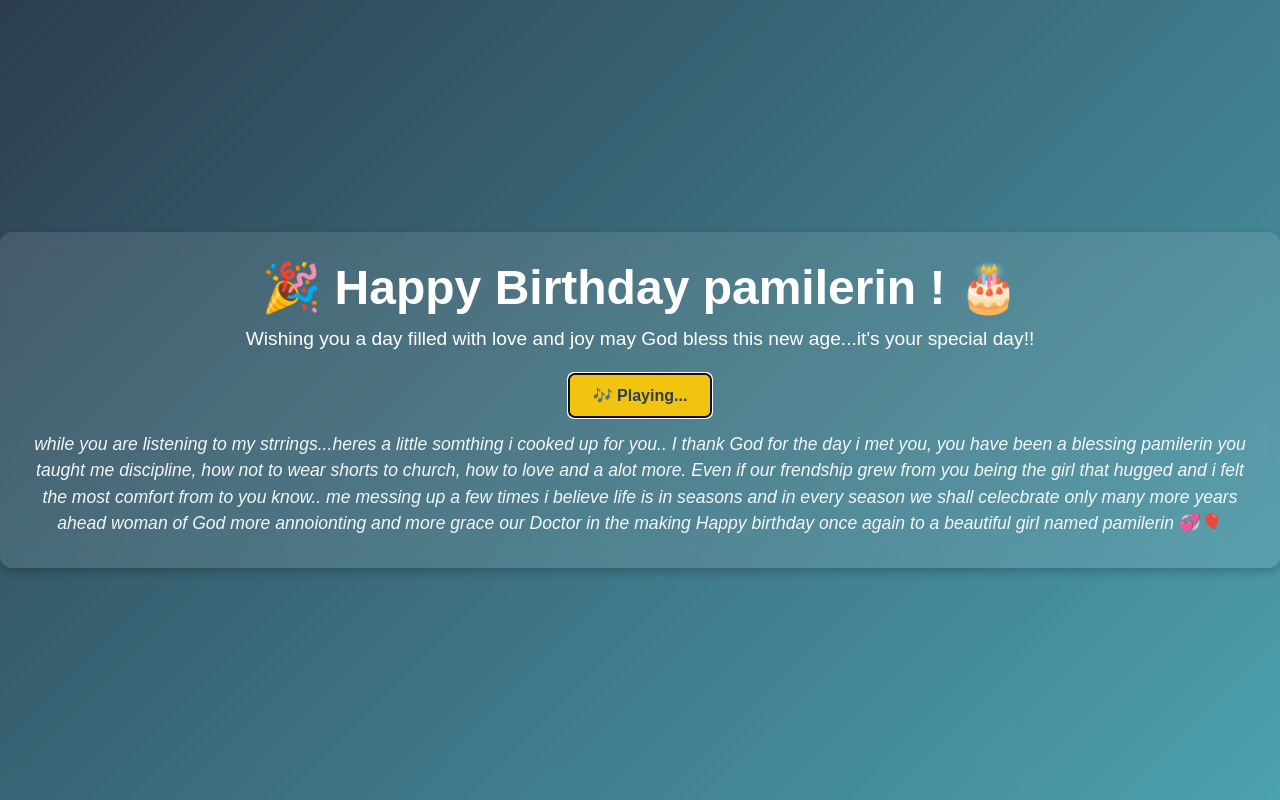
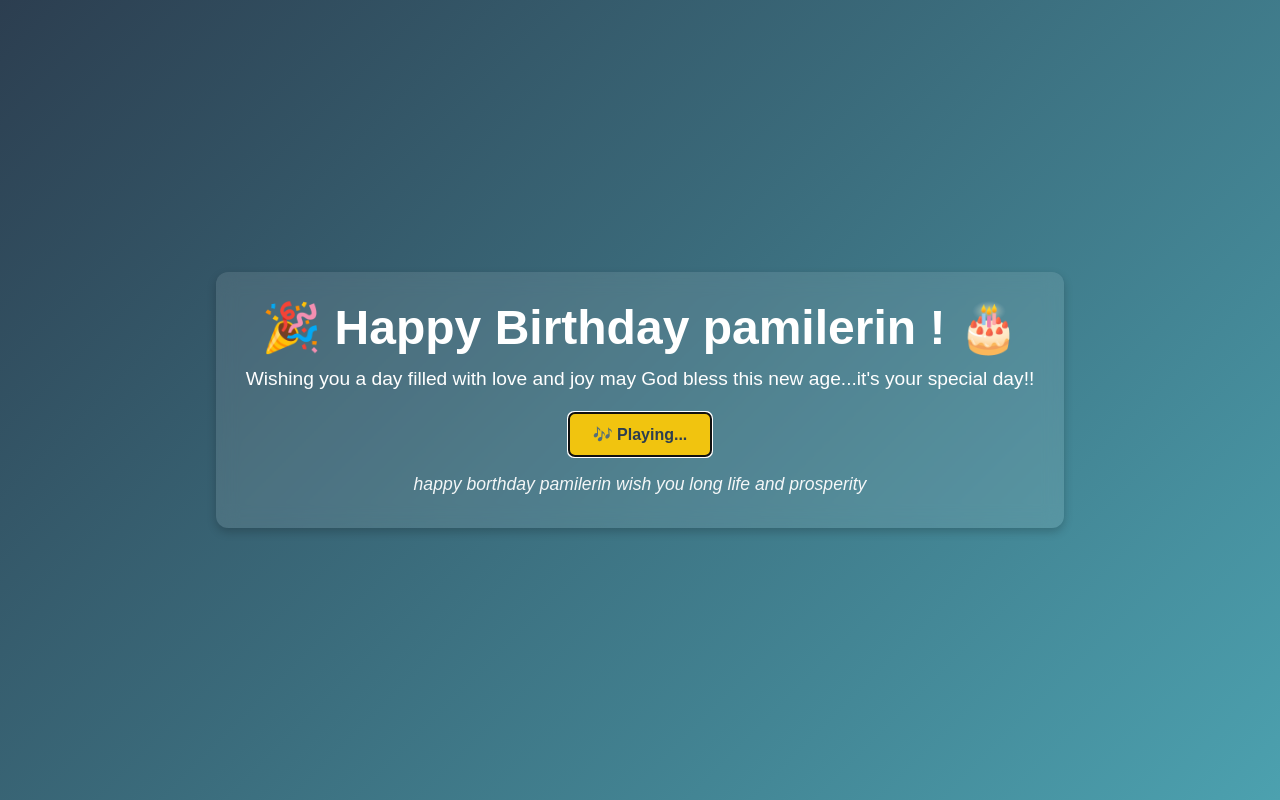
Before and after one commit to aigbonabenjamin/birthday-wish, a React (Vite) app: page / in a window 1280 px wide. Both pictures are taken after a click on the button "Play Birthday Song 🎵". Built offline with nearby package versions, Linux system fonts and the light colour scheme.

Commit message:
text-Update

```diff
--- a/src/App.jsx
+++ b/src/App.jsx
@@ -48,12 +48,8 @@ export default function BirthdayWish() {
           animate={{ opacity: 1, y: 0 }}
           transition={{ duration: 1 }}
         >
-          while you are listening to my strrings...heres a little somthing i cooked up for you..
-          I thank God for the day i met you, you have been a blessing pamilerin you taught me discipline,
-          how not to wear shorts to church, how to love and a alot more. Even if our frendship grew from you being
-          the girl that hugged and i felt the most comfort from to you know.. me messing up a few times i believe life
-          is in seasons and in every season we shall celecbrate only many more years ahead woman of God more annoionting
-          and more grace our Doctor in the making Happy birthday once again to a beautiful girl named pamilerin  💞🎈
+          happy borthday pamilerin wish you long life and prosperity
+
         </motion.p>
       )}
     </div>
```
